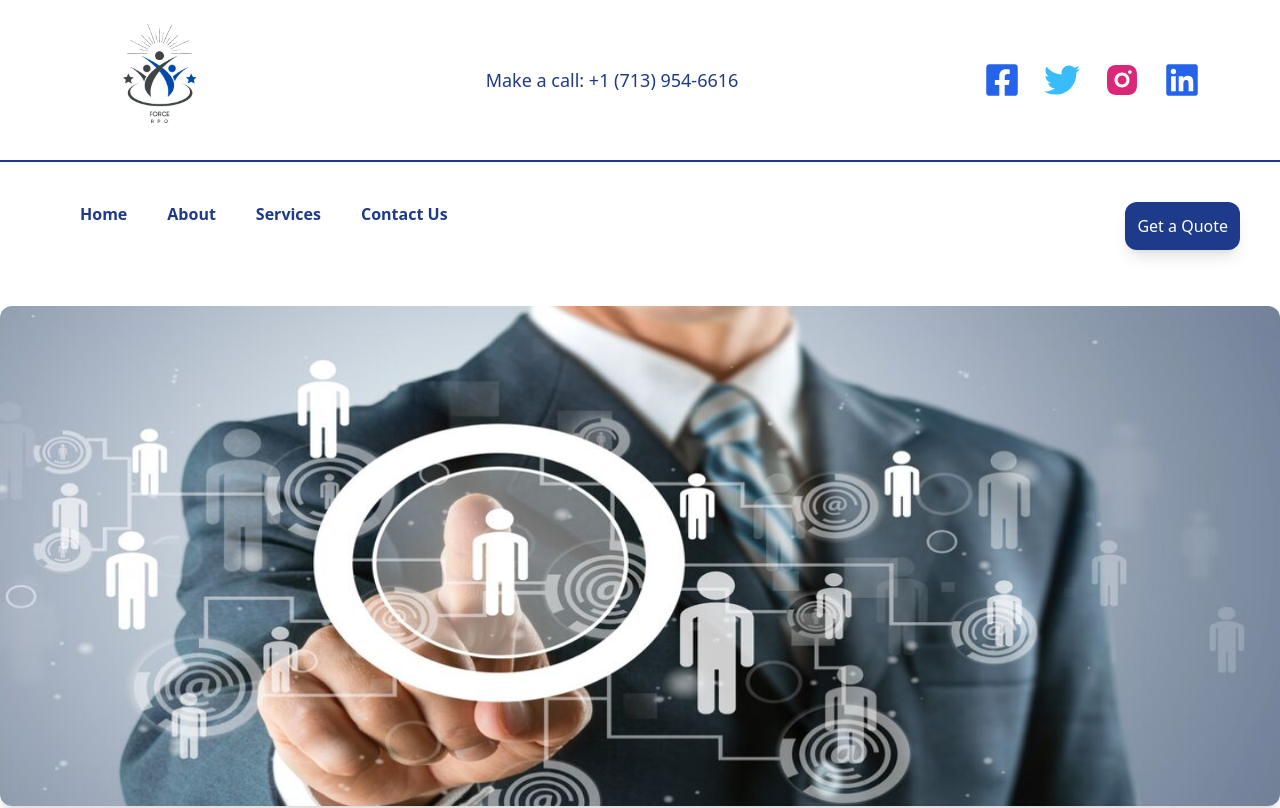
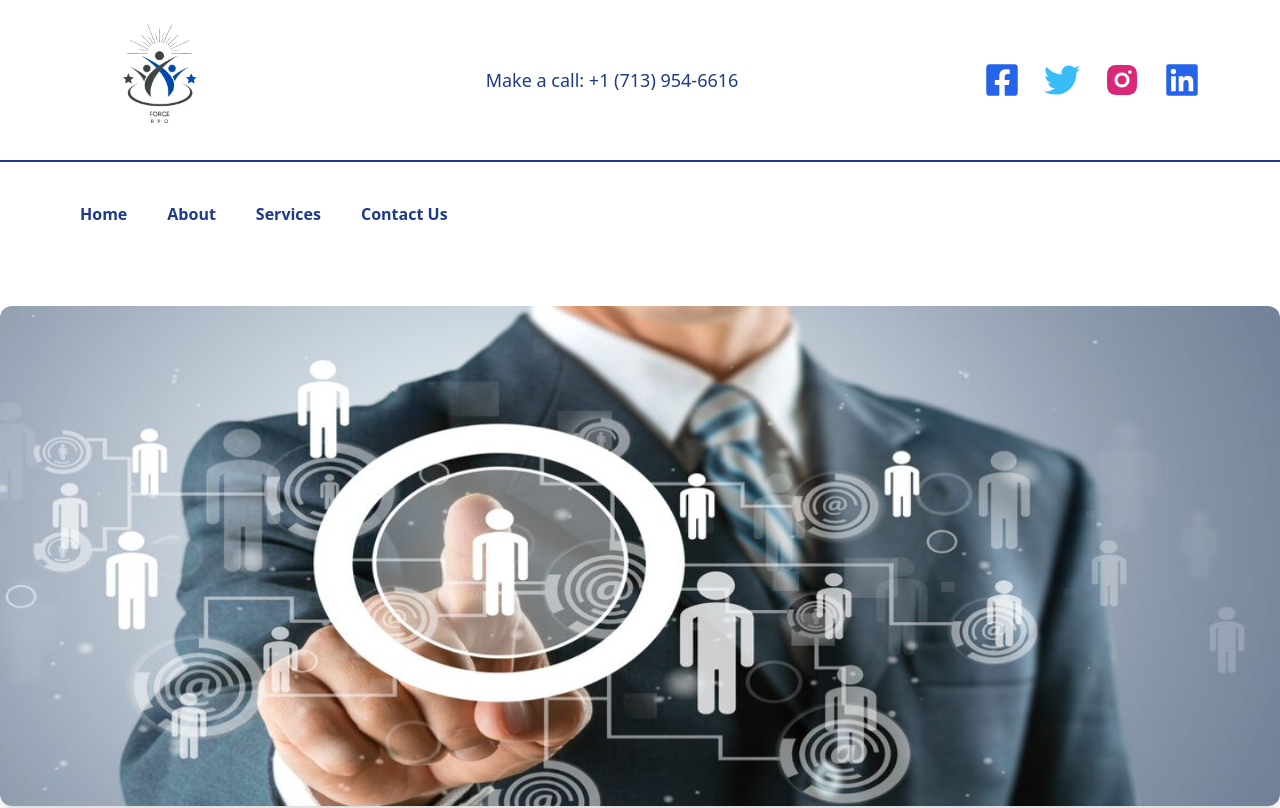
Before and after one commit to Bharat020195/ForceRPO, a Next.js app: page / in a window 1280 px wide. Shown: the top 808 px of the page. Built offline with nearby package versions, Linux system fonts and the light colour scheme.

Commit message:
added final files

```diff
--- a/Pages/Home.js
+++ b/Pages/Home.js
@@ -16,6 +16,8 @@ import emailjs from '@emailjs/browser';
 
 
 const Home = () => {
+
+
   const form = useRef();
   const images =[Banner, Banner1, Banner2, Banner3 ];
   const [currentImage, setCurrentImage] = useState(0);
--- a/app/Header1.js
+++ b/app/Header1.js
@@ -1,9 +1,12 @@
-import React from 'react'
-import Link from 'next/link'
+import React from 'react';
+import Link from 'next/link';
 
 const Header1 = () => {
+
+
+
   return (
-    <div className='py-10 px-20 lg:flex hidden justify-between '>
+    <div className='py-10 px-20 lg:flex hidden justify-between'>
       <div>
         <ul className='text-blue-900 flex  space-x-10 font-bold '>
           <Link href='/'> <li className='hover:text-blue-500'>Home</li></Link>
@@ -12,9 +15,11 @@ const Header1 = () => {
           <Link href='/contact'><li className='hover:text-blue-500'>Contact Us</li></Link>
         </ul>
       </div>
-        <button className='bg-blue-900 p-3 text-white hover:text-white/50 rounded-xl shadow-lg absolute right-10 '>Get a Quote</button>
+      <div>
+
       </div>
-  )
-}
+    </div>
+  );
+};
 
-export default Header1
+export default Header1;
```
Lines whose indentation alone changed are shown as unchanged.
